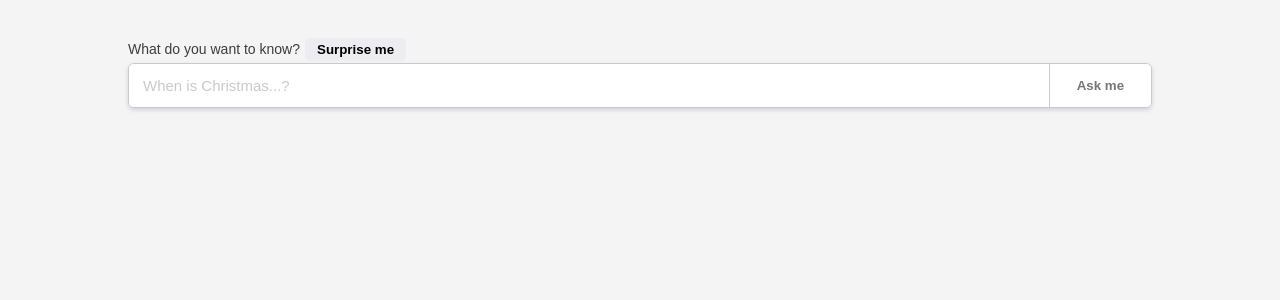
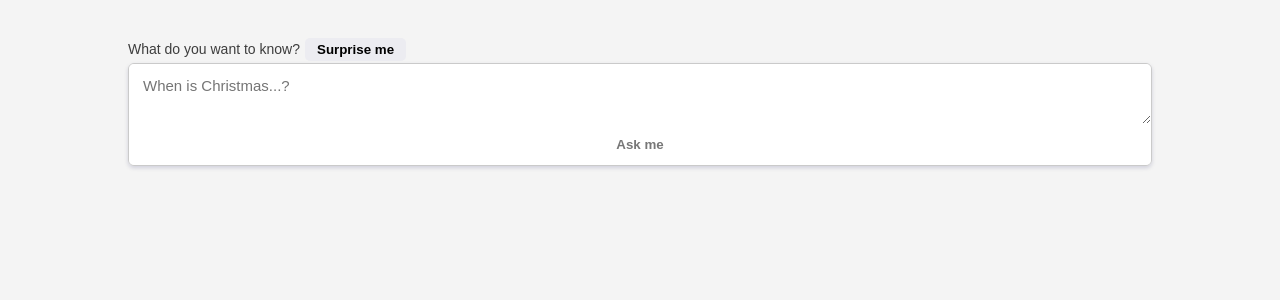
Before and after one commit to LaXnZ/react-gemini-chatbot, a React (Create React App) app: page / in a window 1280 px wide. Shown: the top 300 px of the page. Built offline with nearby package versions, Linux system fonts and the light colour scheme; the HTML template or start-up script is replaced by a standard one.

Commit message:
fixing a resize issue in text-input

```diff
--- a/src/App.js
+++ b/src/App.js
@@ -1,10 +1,11 @@
-import { useState } from "react";
-import ReactMarkdown from 'react-markdown';
+import { useState, useRef } from "react";
+import ReactMarkdown from "react-markdown";
 
 const App = () => {
   const [value, setValue] = useState("");
   const [error, setError] = useState("");
   const [chatHistory, setChatHistory] = useState([]);
+  const textareaRef = useRef(null); // Create a ref for the textarea
 
   const surpriseOptions = [
     "Who do you make BLT sandwich?",
@@ -17,6 +18,12 @@ const App = () => {
     const randomValue = Math.floor(Math.random() * surpriseOptions.length);
     setValue(surpriseOptions[randomValue]);
   };
+
+  function autoResizeInput() {
+    const input = document.getElementById("chat-input");
+    input.style.height = "auto";
+    input.style.height = input.scrollHeight + "px";
+  }
 
   const getResponse = async () => {
     if (!value) {
@@ -37,7 +44,7 @@ const App = () => {
       const response = await fetch("http://localhost:8000/gemini", options);
       const data = await response.text();
 
-      let formattedResponse = '';
+      let formattedResponse = "";
 
       if (data.startsWith("**")) {
         // Bot's opinion on a topic
@@ -63,6 +70,8 @@ const App = () => {
       ]);
 
       setValue("");
+      setError("");
+      textareaRef.current.style.height = "auto"; // Reset the height of the textarea
     } catch (error) {
       console.error(error);
       setError("Something went wrong. Please try again later.");
@@ -73,6 +82,7 @@ const App = () => {
     setChatHistory([]);
     setValue("");
     setError("");
+    textareaRef.current.style.height = "auto"; // Reset the height of the textarea
   };
 
   return (
@@ -84,11 +94,17 @@ const App = () => {
         </button>
       </p>
       <div className="input-container">
-        <input
+        <textarea
+          ref={textareaRef}
+          id="chat-input"
           value={value}
           placeholder="When is Christmas...?"
-          onChange={(e) => setValue(e.target.value)}
+          onChange={(e) => {
+            setValue(e.target.value);
+            autoResizeInput();
+          }}
         />
+
         {!error && <button onClick={getResponse}>Ask me</button>}
         {error && <button onClick={clear}>Clear</button>}
       </div>
@@ -107,7 +123,9 @@ const App = () => {
                 </div>
               )}
             </div>
-            {index !== chatHistory.length - 1 && <div className="message-gap" />}
+            {index !== chatHistory.length - 1 && (
+              <div className="message-gap" />
+            )}
           </div>
         ))}
       </div>
--- a/src/index.css
+++ b/src/index.css
@@ -39,7 +39,6 @@ p {
   height: 0;
 }
 
-
 .surprise {
   background-color: #ececf1;
   color: #000;
@@ -58,6 +57,7 @@ p {
 .input-container {
   width: 100%;
   display: flex;
+  flex-direction: column; /* Added to stack elements vertically */
   border: solid 0.5px #cacaca;
   box-sizing: border-box;
   overflow: hidden;
@@ -65,14 +65,16 @@ p {
   box-shadow: rgba(0, 0, 82, 0.15) 0 2px 4px;
 }
 
-.input-container input {
-  width: 90%;
+.input-container textarea {
+  width: 100%;
   padding: 13px 14px;
   border: none;
   box-sizing: border-box;
   outline: none;
   font-size: 15px;
   font-weight: 200;
+  resize: vertical;
+  height: auto;
 }
 
 .input-container input::placeholder {
@@ -81,13 +83,12 @@ p {
 }
 
 .input-container button {
-  min-width: 10%;
   background-color: #fff;
   border: none;
-  border-left: 1px solid #cacaca;
   cursor: pointer;
   color: #777;
   font-weight: bold;
+  padding: 13px 14px;
 }
 
 .input-container button:active {
@@ -110,7 +111,6 @@ p {
 
 .message-gap {
   height: 10px;
-
 }
 
 .user-message {
```
